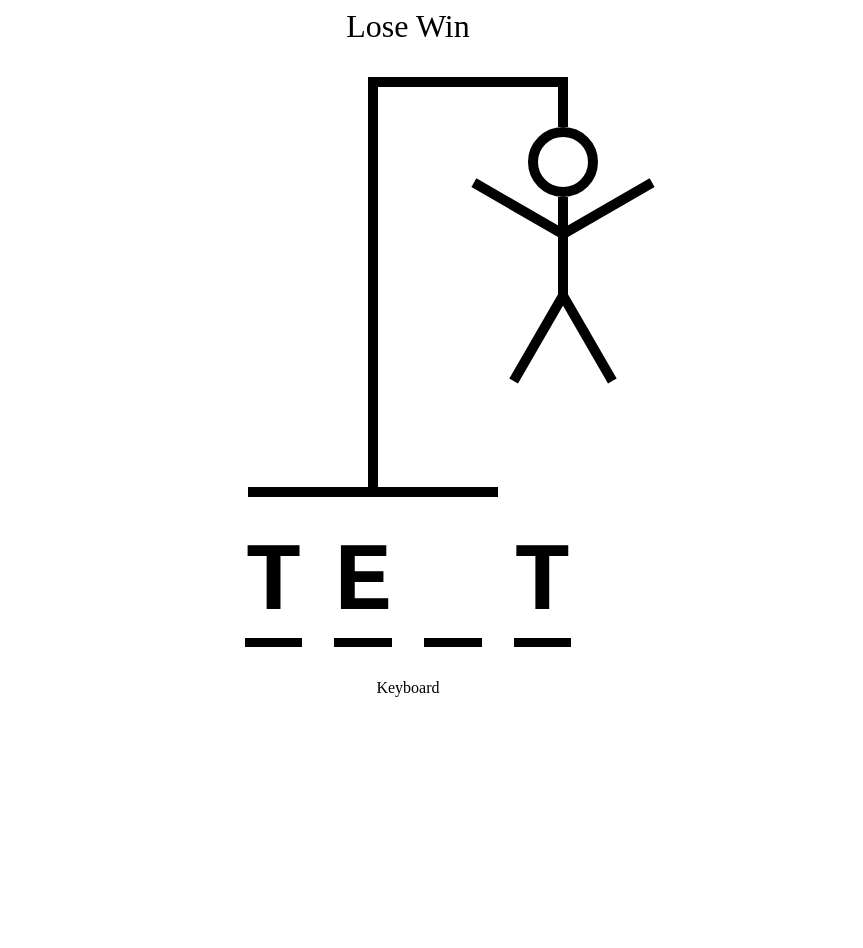
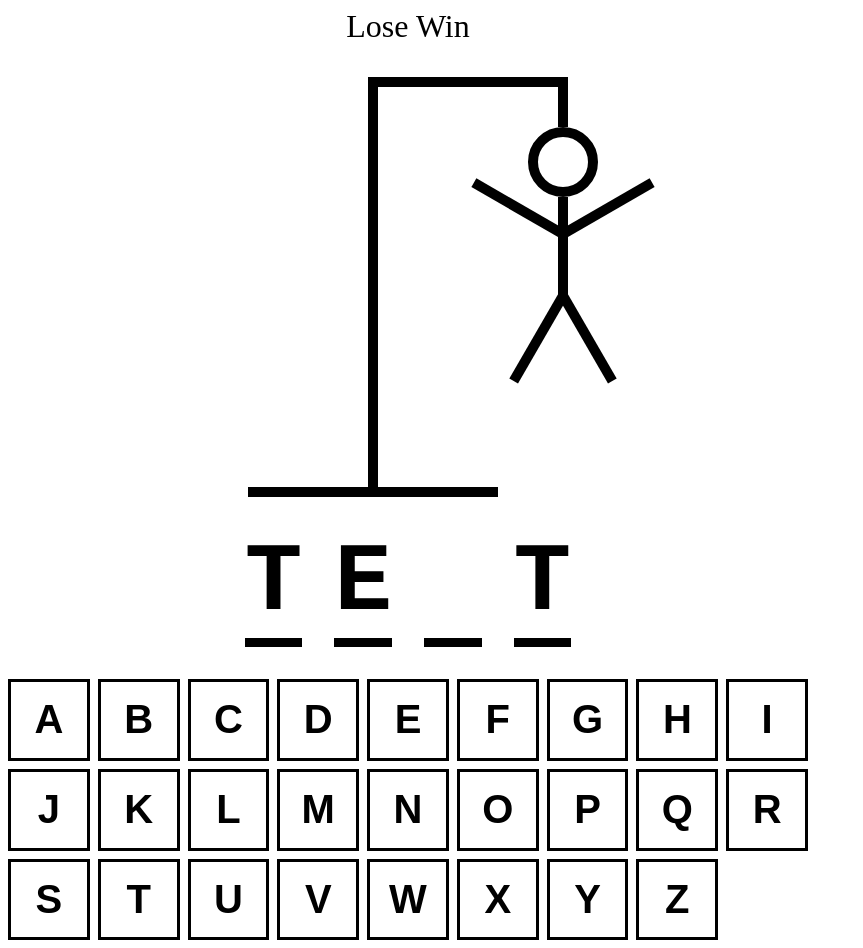
Before and after one commit to Giedrius-Simonavicius/Hangman-TS-react, a React (Vite) app: page / in a window 1280 px wide. Shown: the whole page, without its empty margins (0-863 px from the left). Before the commit the page ends 800 px from the top, so only its background shows below. Built offline with nearby package versions, Linux system fonts and the light colour scheme.

Commit message:
keyboard, keyboard styles

```diff
--- a/src/App.tsx
+++ b/src/App.tsx
@@ -2,7 +2,7 @@
 import words from "./wordList.json";
 import { HangmanDrawing } from "./HangmanDrawing";
 import { HangmanWord } from "./HangmanWord";
-import Keyboard from "./Keyboard";
+import { Keyboard } from "./Keyboard";
 
 function App() {
   const [wordToGuess, setWordToGuess] = useState(() => {
@@ -25,7 +25,9 @@
       <div style={{ fontSize: "2rem", textAlign: "center" }}>Lose Win</div>
       <HangmanDrawing />
       <HangmanWord />
-      <Keyboard />
+      <div style={{ alignSelf: "stretch" }}>
+        <Keyboard />
+      </div>
     </div>
   );
 }
--- /dev/null
+++ b/src/Keyboard.module.css
@@ -0,0 +1,26 @@
+.btn {
+  width: 100%;
+  border: 3px solid black;
+  background: none;
+  aspect-ratio: 1 / 1;
+  font-size: 2.5rem;
+  text-transform: uppercase;
+  padding: 0.5rem;
+  cursor: pointer;
+  color: black;
+  font-weight: bold;
+}
+
+.btn.active {
+  background-color: hsl(200, 100%, 50%);
+  color: white;
+}
+
+.btn.inactive {
+  opacity: 0.3;
+}
+
+.btn:hover:not(:disabled),
+.btn:focus:not(:disabled) {
+  background-color: hsl(200, 100%, 75%);
+}
--- a/src/Keyboard.tsx
+++ b/src/Keyboard.tsx
@@ -1,7 +1,43 @@
-import React from "react";
+import styles from "./Keyboard.module.css";
 
-function Keyboard() {
-  return <div>Keyboard</div>;
+const KEYS = [
+  "a",
+  "b",
+  "c",
+  "d",
+  "e",
+  "f",
+  "g",
+  "h",
+  "i",
+  "j",
+  "k",
+  "l",
+  "m",
+  "n",
+  "o",
+  "p",
+  "q",
+  "r",
+  "s",
+  "t",
+  "u",
+  "v",
+  "w",
+  "x",
+  "y",
+  "z",
+];
+export function Keyboard() {
+  return (
+    <div style={{ display: "grid", gridTemplateColumns: "repeat(auto-fit, minmax(75px, 1fr)", gap: ".5rem" }}>
+      {KEYS.map((key) => {
+        return (
+          <button className={`${styles.btn} `} key={key}>
+            {key}
+          </button>
+        );
+      })}
+    </div>
+  );
 }
-
-export default Keyboard;
```
